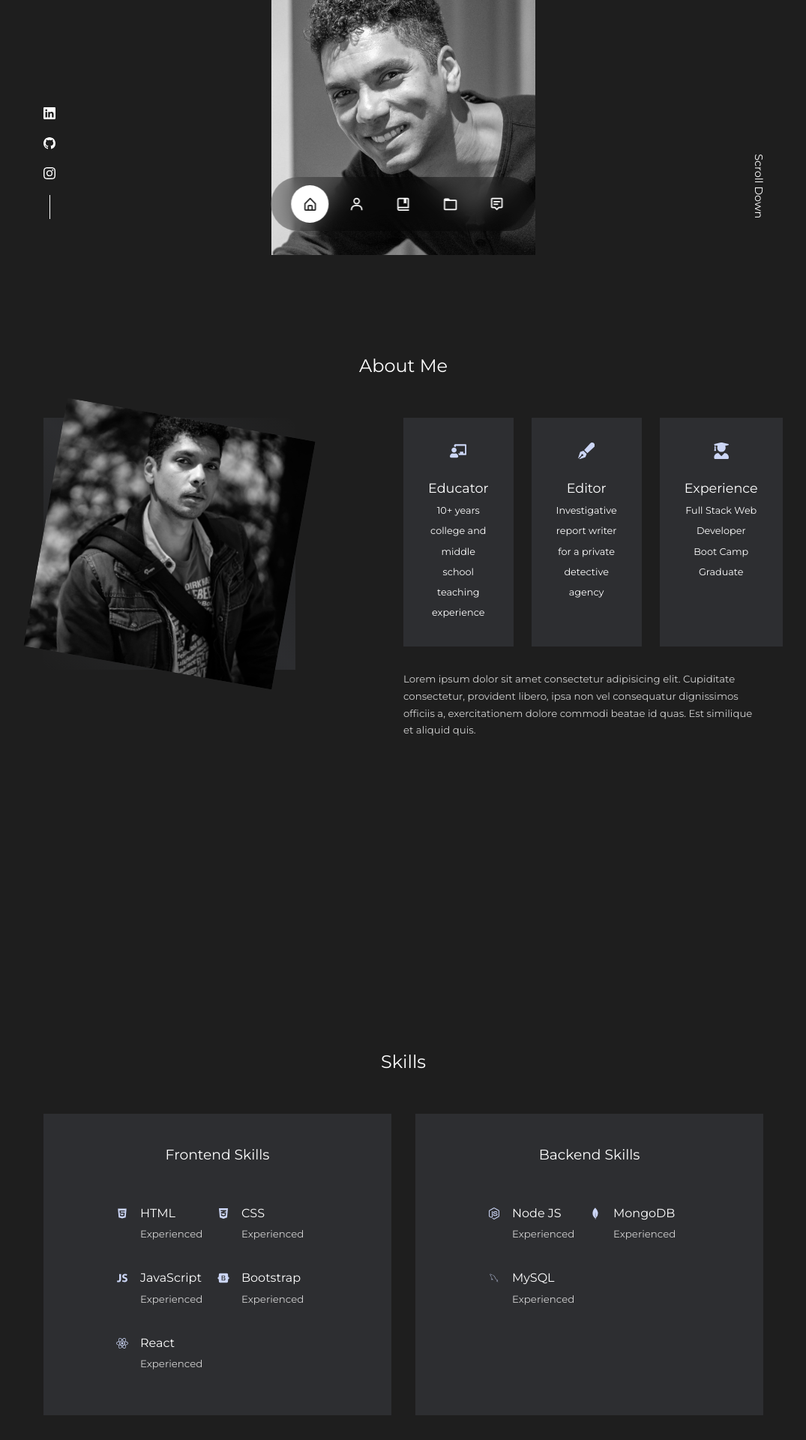
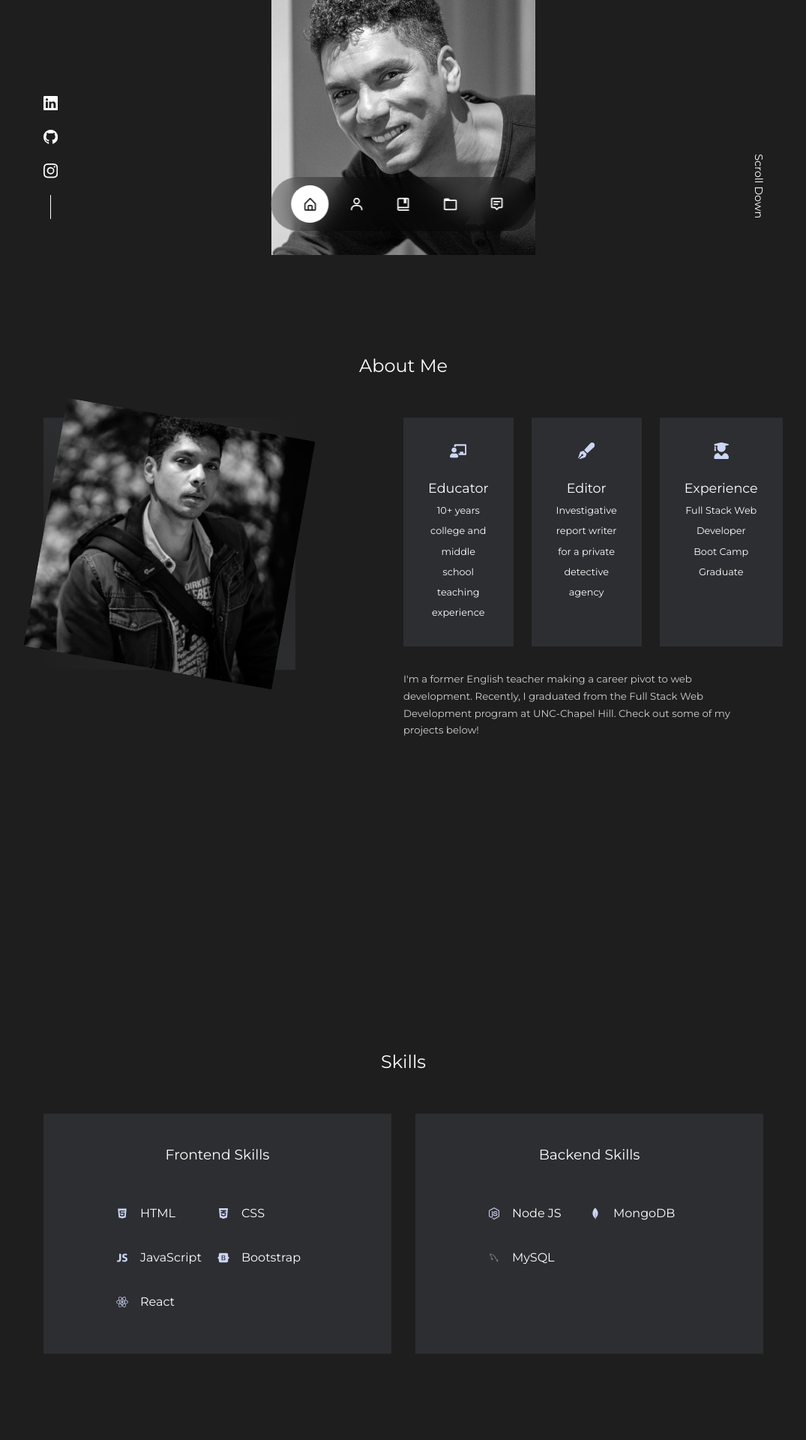
Before and after one commit to ZBerkley88/react-two-boogaloo, a React (Create React App) app: page / in a window 1280 px wide. Shown: the part 460-2380 px from the top of the page at 75% size, without its empty margins (102-1177 px from the left). Built offline with nearby package versions, Linux system fonts and the light colour scheme.

Commit message:
minor edits and blurb added

```diff
--- a/src/components/about/About.jsx
+++ b/src/components/about/About.jsx
@@ -42,10 +42,9 @@ const About = () => {
           </div>
 
           <h5 className="text-light blurb">
-            Lorem ipsum dolor sit amet consectetur adipisicing elit. Cupiditate
-            consectetur, provident libero, ipsa non vel consequatur dignissimos
-            officiis a, exercitationem dolore commodi beatae id quas. Est
-            similique et aliquid quis.
+            I'm a former English teacher making a career pivot to web development. Recently, I graduated from the Full Stack Web Development program at UNC-Chapel Hill. Check out some of my projects below!
+            <br />
+
           </h5>
         </div>
       </div>
--- a/src/components/contact/Contact.jsx
+++ b/src/components/contact/Contact.jsx
@@ -23,15 +23,13 @@ const Contact = () => {
 
   return (
     <section id="contact">
-      <h5>Get In Touch</h5>
-      <h2>Contact Me</h2>
+      <h2>Contact</h2>
 
       <div className="container contact_container">
         <div className="contact_options">
           <article className="contact_option">
             <MdOutlineEmail className="contact_option-icon" />
             <h4>Email</h4>
-            <h5>zachary.berkley@gmail.com</h5>
             <a
               href="mailto:zachary.berkley@gmail.com"
               target="_blank"
@@ -44,7 +42,6 @@ const Contact = () => {
           <article className="contact_option">
             <MdOutlineWhatsapp className="contact_option-icon" />
             <h4>WhatsApp</h4>
-            <h5>555-555-5555</h5>
             <a
               href="https://api.whatsapp.com/send?phone=+16462750805"
               target="_blank"
@@ -54,14 +51,6 @@ const Contact = () => {
             </a>
           </article>
 
-          <article className="contact_option">
-            <MdOutlineEmail className="contact_option-icon" />
-            <h4>PLACEHOLDER</h4>
-            <h5>PLACEHOLDER</h5>
-            <a href="" target="_blank" rel="noreferrer">
-              Send a message
-            </a>
-          </article>
         </div>
 
         {/* FORM */}
--- a/src/components/experience/Experience.jsx
+++ b/src/components/experience/Experience.jsx
@@ -20,42 +20,37 @@ const Experience = () => {
           <h3>Frontend Skills</h3>
           <div className="experience__content">
             <article className="experience__details">
-              <AiFillHtml5 className="experience__details-icon"/>
+              <AiFillHtml5 className="experience__details-icon" />
               <div>
                 <h4>HTML</h4>
-                <small className="text-light">Experienced</small>
               </div>
             </article>
 
             <article className="experience__details">
-              <FaCss3Alt className="experience__details-icon"/>
+              <FaCss3Alt className="experience__details-icon" />
               <div>
                 <h4>CSS</h4>
-                <small className="text-light">Experienced</small>
               </div>
             </article>
 
             <article className="experience__details">
-              <IoLogoJavascript className="experience__details-icon"/>
+              <IoLogoJavascript className="experience__details-icon" />
               <div>
                 <h4>JavaScript</h4>
-                <small className="text-light">Experienced</small>
               </div>
             </article>
 
             <article className="experience__details">
-              <FaBootstrap className="experience__details-icon"/>
+              <FaBootstrap className="experience__details-icon" />
               <div>
                 <h4>Bootstrap</h4>
-                <small className="text-light">Experienced</small>
               </div>
             </article>
 
             <article className="experience__details">
-              <FaReact className="experience__details-icon"/>
+              <FaReact className="experience__details-icon" />
               <div>
                 <h4>React</h4>
-                <small className="text-light">Experienced</small>
               </div>
             </article>
           </div>
@@ -67,26 +62,23 @@ const Experience = () => {
           <h3>Backend Skills</h3>
           <div className="experience__content">
             <article className="experience__details">
-              <FaNodeJs className="experience__details-icon"/>
+              <FaNodeJs className="experience__details-icon" />
               <div>
                 <h4>Node JS</h4>
-                <small className="text-light">Experienced</small>
               </div>
             </article>
 
             <article className="experience__details">
-              <SiMongodb className="experience__details-icon"/>
+              <SiMongodb className="experience__details-icon" />
               <div>
                 <h4>MongoDB</h4>
-                <small className="text-light">Experienced</small>
               </div>
             </article>
 
             <article className="experience__details">
-              <DiMysql className="experience__details-icon"/>
+              <DiMysql className="experience__details-icon" />
               <div>
                 <h4>MySQL</h4>
-                <small className="text-light">Experienced</small>
               </div>
             </article>
           </div>
--- a/src/components/footer/Footer.jsx
+++ b/src/components/footer/Footer.jsx
@@ -27,22 +27,34 @@ const Footer = () => {
         </li>
       </ul>
 
-      <div className="footer__socials">
-        <a href="#https://www.linkedin.com/in/zachary-berkley-aa5716240/">
+      <div className="footer_socials">
+        <a
+          href="https://www.linkedin.com/in/zachary-berkley-aa5716240/"
+          target="_blank"
+          rel="noreferrer"
+        >
           {" "}
-          <BsLinkedin />
+          <BsLinkedin className="footer_icon" />
         </a>
-        <a href="#https://github.com/ZBerkley88">
+        <a
+          href="https://github.com/ZBerkley88"
+          target="_blank"
+          rel="noreferrer"
+        >
           {" "}
           <BsGithub />
         </a>
-        <a href="#https://www.instagram.com/i.saw.these.things/">
+        <a
+          href="https://www.instagram.com/i.saw.these.things/"
+          target="_blank"
+          rel="noreferrer"
+        >
           {" "}
           <BsInstagram />
         </a>
       </div>
 
-      <div className="footer__copyright">
+      <div className="footer_copyright">
         <small>&copy; Zachary Berkley. 2023.</small>
       </div>
     </footer>
--- a/src/components/footer/footer.css
+++ b/src/components/footer/footer.css
@@ -10,7 +10,7 @@ footer a {
   color: var(--background);
 }
 
-.footer__logo {
+.footer_logo {
   font-size: 2rem;
   font-weight: 500;
   margin-bottom: 2rem;
@@ -25,28 +25,26 @@ footer a {
   margin: 0 auto 3rem;
 }
 
-.footer__socials {
+.footer_socials {
   display: flex;
   justify-content: center;
   gap: 1rem;
   margin-bottom: 4rem;
 }
 
-.footer__socials a {
-  background: var(--background);
-  color: var(--primary);
+.footer_socials a {
+  background: var(--primary);
+  color: var(--background);
   padding: 0.8rem;
   display: flex;
   border: 1px solid transparent;
 }
 
-.footer__socials a:hover {
-  background: transparent;
-  color: var(--background);
-  border-color: var(--background);
+.footer_socials a:hover {
+  color: var(--slate);
 }
 
-.footer__copyright {
+.footer_copyright {
   margin-bottom: 4rem;
   color: var(--background);
 }
@@ -64,7 +62,7 @@ footer a {
         gap: 1.5rem;
     }
 
-    .footer__socials {
+    .footer_socials {
         margin-bottom: 2.6rem;
     }
 }
--- a/src/components/header/Socials.jsx
+++ b/src/components/header/Socials.jsx
@@ -11,17 +11,17 @@ const Socials = () => {
         target="_blank"
         rel="noreferrer"
       >
-        <BsLinkedin />
+        <BsLinkedin className="header_icon" />
       </a>
       <a href="https://github.com/ZBerkley88" target="_blank" rel="noreferrer">
-        <BsGithub />
+        <BsGithub className="header_icon" />
       </a>
       <a
         href="https://www.instagram.com/i.saw.these.things/"
         target="_blank"
         rel="noreferrer"
       >
-        <BsInstagram />
+        <BsInstagram className="header_icon" />
       </a>
     </div>
   );
--- a/src/components/header/header.css
+++ b/src/components/header/header.css
@@ -22,6 +22,7 @@ header {
 /* ====================== SOCIAL MEDIA LINKS ======================*/
 
 .header__socials {
+  font-size: 1.2rem;
   display: flex;
   flex-direction: column;
   align-items: center;
@@ -31,7 +32,16 @@ header {
   bottom: 3rem;
 }
 
-.header__socials::after {
+.header_icon {
+  transition: var(--transition);
+}
+
+.header_icon:hover {
+  transform: translateY(-5px);
+  color: var(--slate);
+}
+
+.header__socials:after {
   content: "";
   width: 1px;
   height: 2rem;
@@ -51,6 +61,17 @@ header {
   /* border-radius: 12rem 12rem 0 0; */
   overflow: hidden;
   /* padding: 5rem 1.5rem 1.5rem 1.5rem; */
+}
+
+.offset {
+  width: 100%;
+  height: 100%;
+  position: absolute;
+  /* background: transparent;
+  border: 2px solid black;
+  top: -20px;
+  left: -10px;
+  z-index: 10; */
 }
 
 /* ====================== SCROLL BUTTON ======================*/
--- a/src/components/portfolio/Portfolio.jsx
+++ b/src/components/portfolio/Portfolio.jsx
@@ -7,7 +7,6 @@ import { FiExternalLink } from "react-icons/fi";
 const Portfolio = () => {
   return (
     <section id="portfolio">
-      <h5>My Work</h5>
       <h2>Portfolio</h2>
 
       <div className="container portfolio_container">
```
